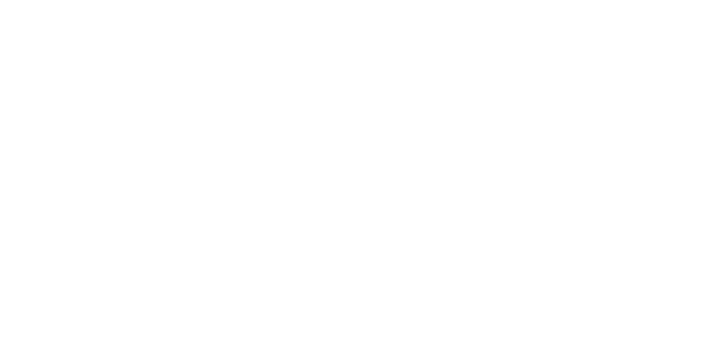
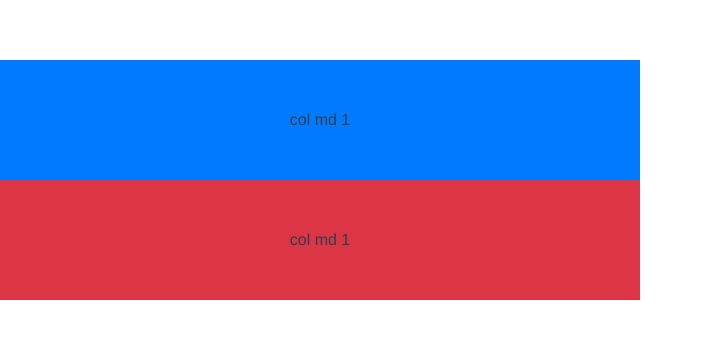
Before and after one commit to joonacode/frontend-tokofuku, a Vue app: page /chat in a window 1280 px wide. Shown: the top 338 px of the page, without its empty margins (0-703 px from the left). Built offline with nearby package versions, Linux system fonts and the light colour scheme.

Commit message:
Mengubah progress agar lebih sesuai

```diff
--- /dev/null
+++ b/src/components/organizm/Chat.vue
@@ -0,0 +1,17 @@
+<template>
+  <div class="container-fluid">
+    <div class="row">
+      <div class="col-sm-6 bg-primary pt-5 pb-5 mr-2">col md 1</div>
+      <div class="col-sm-6 bg-danger pt-5 pb-5">col md 1</div>
+    </div>
+  </div>
+</template>
+
+<script>
+export default {
+  name: 'Chat '
+}
+</script>
+
+<style scoped>
+</style>
--- a/src/components/organizm/detailproduct.vue
+++ b/src/components/organizm/detailproduct.vue
@@ -369,7 +369,7 @@
   width: 300px;
 }
 .main-choice .button .small-btn {
-  /* border: 1px solid black; */
+  border: 1.5px solid #222222;
   margin-right: 15px;
   width: 150px;
   background: #ffffff;
@@ -489,6 +489,6 @@
 }
 
 .product-review .rating .review-rating .progres-rating .progres {
-  height: 20px;
+  height: 11px;
 }
 </style>
--- a/src/router/index.js
+++ b/src/router/index.js
@@ -5,6 +5,7 @@
 import ResetPassword from '../views/auth/resetPassword/ResetPassword.vue'
 import ConfirmPassword from '../views/auth/resetPassword/ConfirmPassword.vue'
 import DetailProduct from '../components/organizm/detailproduct.vue'
+import Chat from '../components/organizm/Chat.vue'
 
 Vue.use(VueRouter)
 
@@ -35,6 +36,11 @@
     component: DetailProduct
   },
   {
+    path: '/chat',
+    name: 'Chat',
+    component: Chat
+  },
+  {
     path: '/about',
     name: 'About',
     // route level code-splitting
--- a/src/views/Home.vue
+++ b/src/views/Home.vue
@@ -5,6 +5,7 @@
     <g-button cusClass="btn-primary">Global Button</g-button>|
     <router-link class="btn btn-primary" to="/login">Login</router-link>|
     <router-link class="btn btn-primary" to="/detailproduct">detail product</router-link>
+    <router-link class="btn btn-primary" to="/chat">Chat</router-link>
   </div>
 </template>
 
```
